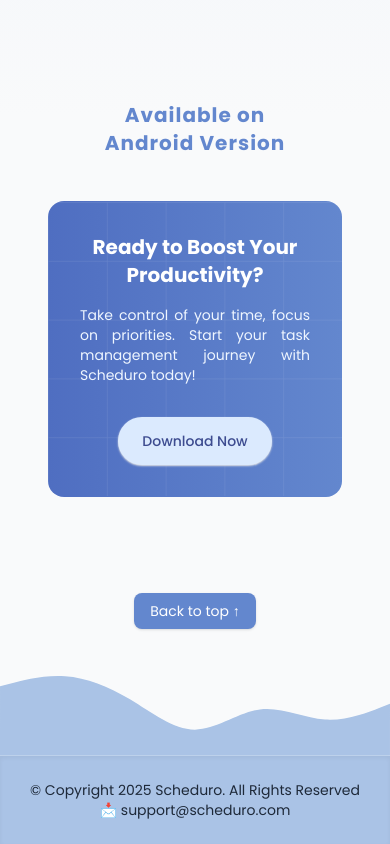
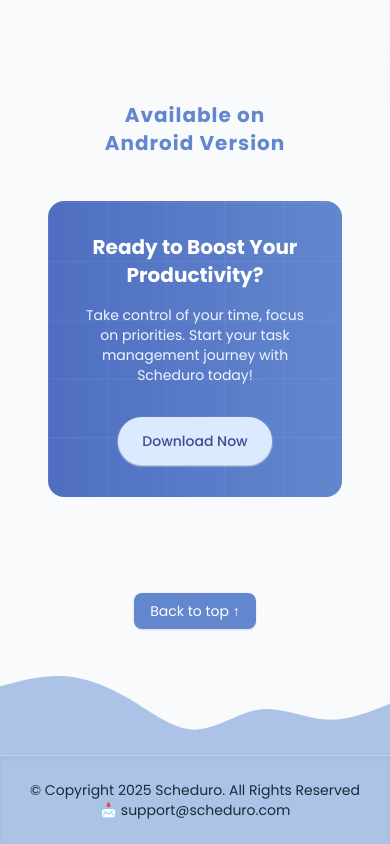
Before and after one commit to kingslyDev/scheduro-fe, a Next.js app: page / in a window 390 px wide. Shown: the part 4455-5299 px from the top of the page. Built offline with nearby package versions, Linux system fonts and the light colour scheme.

Commit message:
improve transition ease in out

```diff
--- a/src/components/Landing/CTASection.jsx
+++ b/src/components/Landing/CTASection.jsx
@@ -44,7 +44,7 @@
                     {/* Content */}
                     <div className="relative z-10">
                         <h2 className="text-xl md:text-3xl font-bold mb-4">Ready to Boost Your Productivity?</h2>
-                        <p className="text-blue-50 text-sm md:text-lg mx-auto mb-8 text-justify md:text-center">
+                        <p className="text-blue-50 text-sm md:text-lg mx-auto mb-8 md:text-center">
                             Take control of your time, focus on priorities. Start your task management journey with Scheduro today!
                         </p>
                         <a
--- a/src/components/Landing/Footer.jsx
+++ b/src/components/Landing/Footer.jsx
@@ -7,7 +7,7 @@
       <div className="text-center">
         <button
           onClick={() => window.scrollTo({ top: 0, behavior: "smooth" })}
-          className="bg-[#6387CE] text-white px-4 py-2 mb-10 -mt- rounded-md text-sm hover:bg-[#4058A4] shadow-sm hover:shadow-md transition-all cursor-pointer"
+          className="bg-[#6387CE] text-white px-4 py-2 mb-10 -mt- rounded-md text-sm hover:bg-[#4058A4] shadow-sm hover:shadow-md transition-all cursor-pointer duration-300 ease-in-out transform hover:scale-105"
         >
           Back to top ↑
         </button>
--- a/src/components/Landing/HeroSection.jsx
+++ b/src/components/Landing/HeroSection.jsx
@@ -94,7 +94,7 @@
         {isDesktop ? (
           <motion.button
             onClick={scrollToAbout}
-            className="bg-[#6387CE] text-white px-5 py-3 rounded-lg flex items-center shadow-md hover:bg-[#4058A4] mt-8 md:mt-12 mx-auto md:mx-0 transition-all duration-300 cursor-pointer"
+            className="bg-[#6387CE] text-white px-5 py-3 rounded-lg flex items-center shadow-md hover:bg-[#4058A4] mt-8 md:mt-12 mx-auto md:mx-0 transition-all duration-300 cursor-pointer ease-in-out transform hover:scale-105"
             initial={{ opacity: 0, y: 20 }}
             animate={{ opacity: 1, y: 0 }}
             transition={{ delay: 1, duration: 0.6 }}
@@ -117,7 +117,7 @@
             <img
               src="https://res.cloudinary.com/dy8fe8tbe/image/upload/v1745657571/play_store_syrqco.png"
               alt="Get it on Google Play"
-              className="h-auto w-50 -mt-4 mx-auto -mb-24"
+              className="h-auto w-50 -mt-4 mx-auto -mb-24 cursor-pointer transition-all duration-300 ease-in-out transform hover:scale-105"
             />
           </motion.a>
         )}
```
